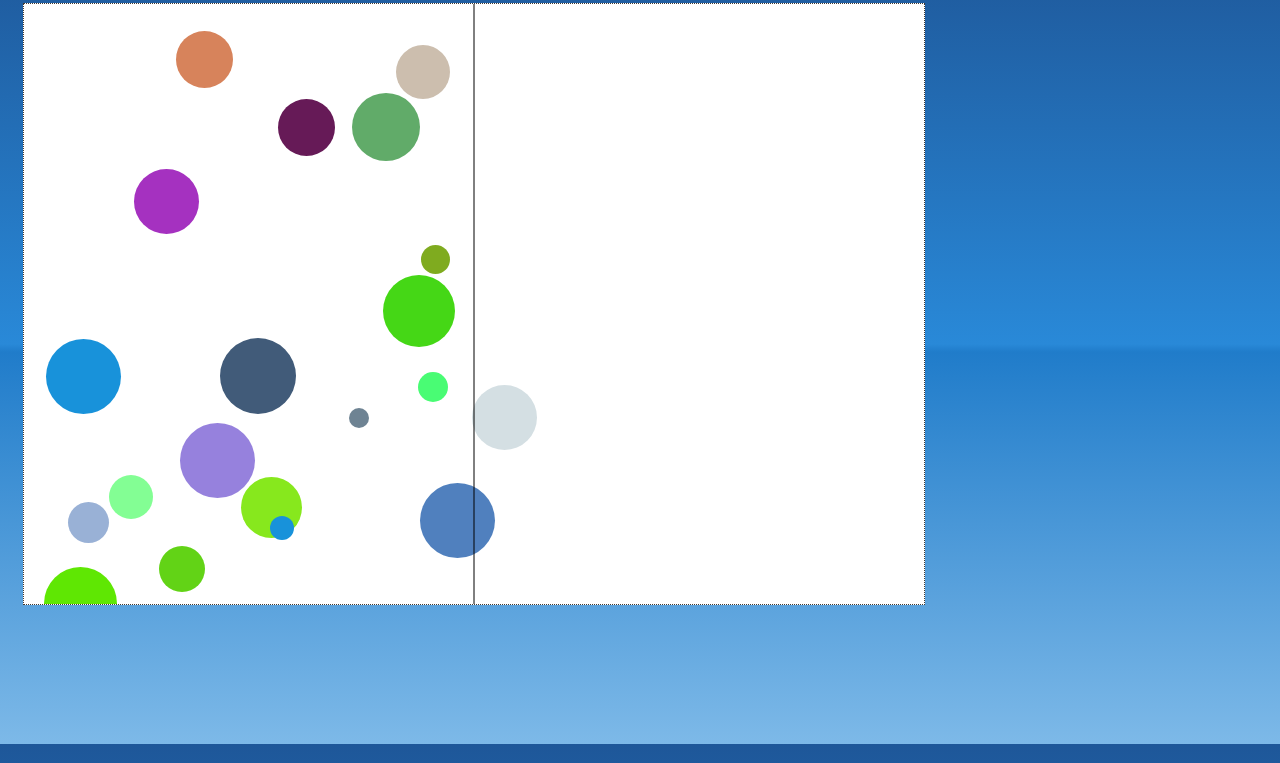
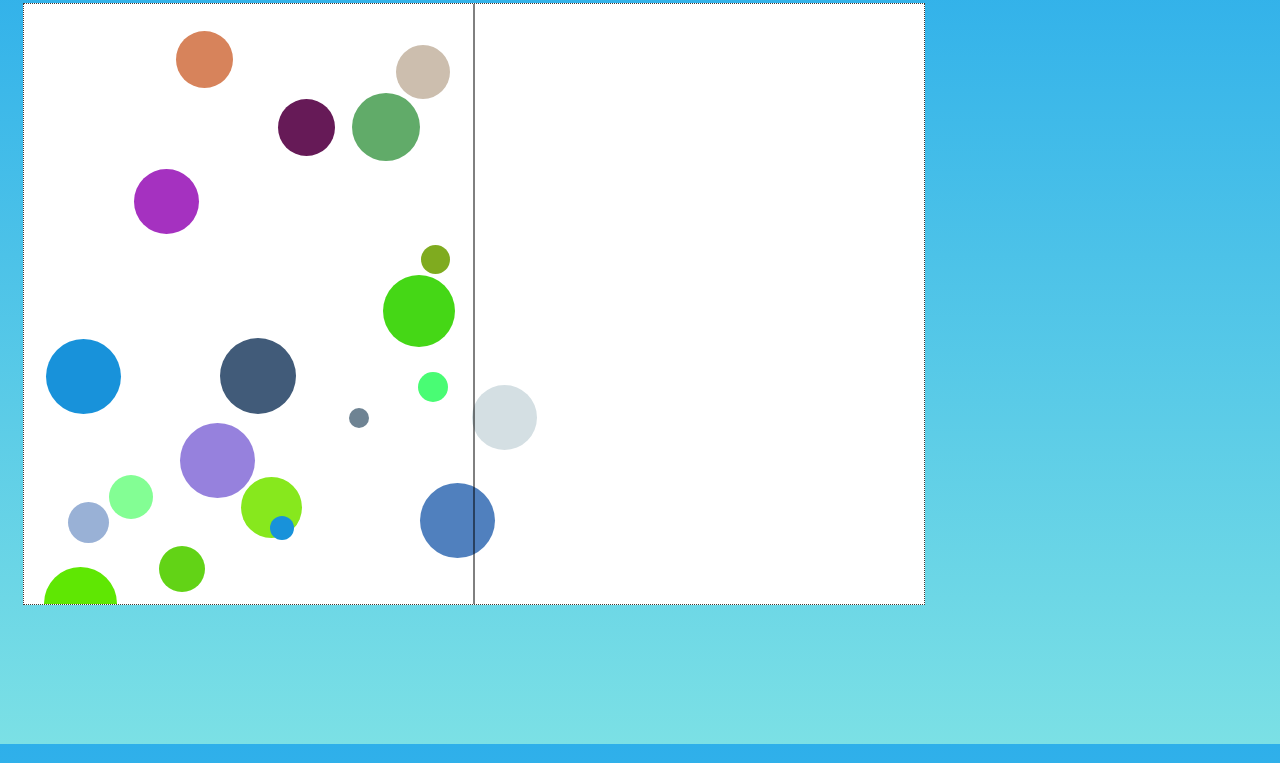
Before and after one commit to kauker/balls, a plain HTML site: page index.html in a window 1280 px wide. Shown: the part 56-819 px from the top of the page. Drawn offline with Linux system fonts and the light colour scheme.

Commit message:
Update index.html

```diff
--- a/index.html
+++ b/index.html
@@ -14,14 +14,14 @@
                 padding: 0 15px;
 
                 color: #423A33;
-				/* Permalink - use to edit and share this gradient: http://colorzilla.com/gradient-editor/#1e5799+0,2989d8+50,207cca+51,7db9e8+100;Blue+Gloss+Default */
-				background: #1e5799; /* Old browsers */
-				background: -moz-linear-gradient(top, #1e5799 0%, #2989d8 50%, #207cca 51%, #7db9e8 100%); /* FF3.6-15 */
-				background: -webkit-linear-gradient(top, #1e5799 0%,#2989d8 50%,#207cca 51%,#7db9e8 100%); /* Chrome10-25,Safari5.1-6 */
-				background: linear-gradient(to bottom, #1e5799 0%,#2989d8 50%,#207cca 51%,#7db9e8 100%); /* W3C, IE10+, FF16+, Chrome26+, Opera12+, Safari7+ */
-				filter: progid:DXImageTransform.Microsoft.gradient( startColorstr='#1e5799', endColorstr='#7db9e8',GradientType=0 ); /* IE6-9 */
-							}
-            canvas{
+		/* Permalink - use to edit and share this gradient: http://colorzilla.com/gradient-editor/#2eafea+0,7be0e5+100 */
+		background: #2eafea; /* Old browsers */
+		background: -moz-linear-gradient(top, #2eafea 0%, #7be0e5 100%); /* FF3.6-15 */
+		background: -webkit-linear-gradient(top, #2eafea 0%,#7be0e5 100%); /* Chrome10-25,Safari5.1-6 */
+		background: linear-gradient(to bottom, #2eafea 0%,#7be0e5 100%); /* W3C, IE10+, FF16+, Chrome26+, Opera12+, Safari7+ */
+		filter: progid:DXImageTransform.Microsoft.gradient( startColorstr='#2eafea', endColorstr='#7be0e5',GradientType=0 ); /* IE6-9 */							}
+
+		canvas{
                 position: absolute;
                 border: dotted 1px #423A33;
                 background-color: #FFFFFF;
```
